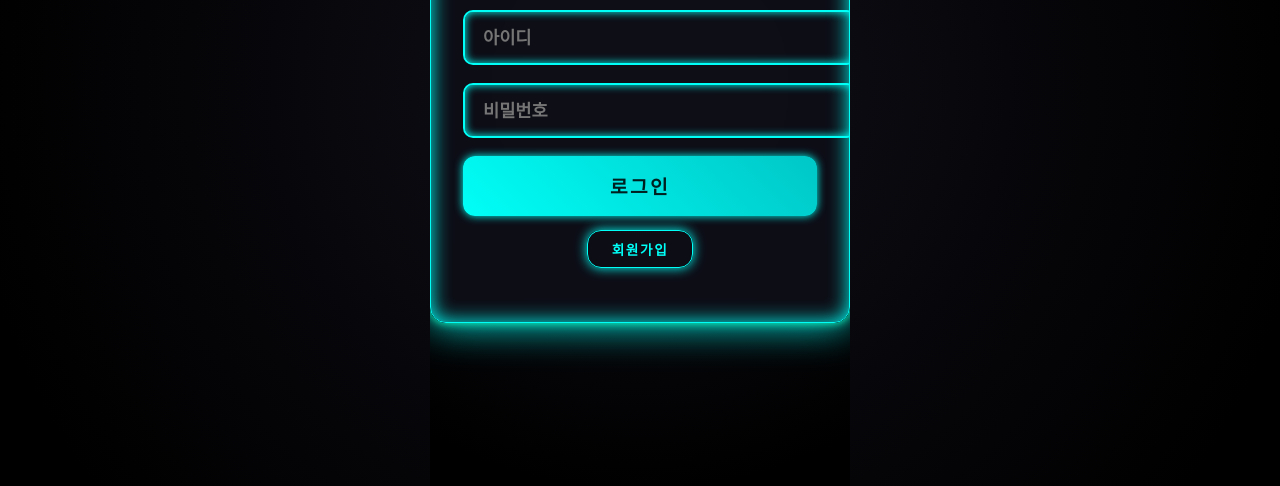
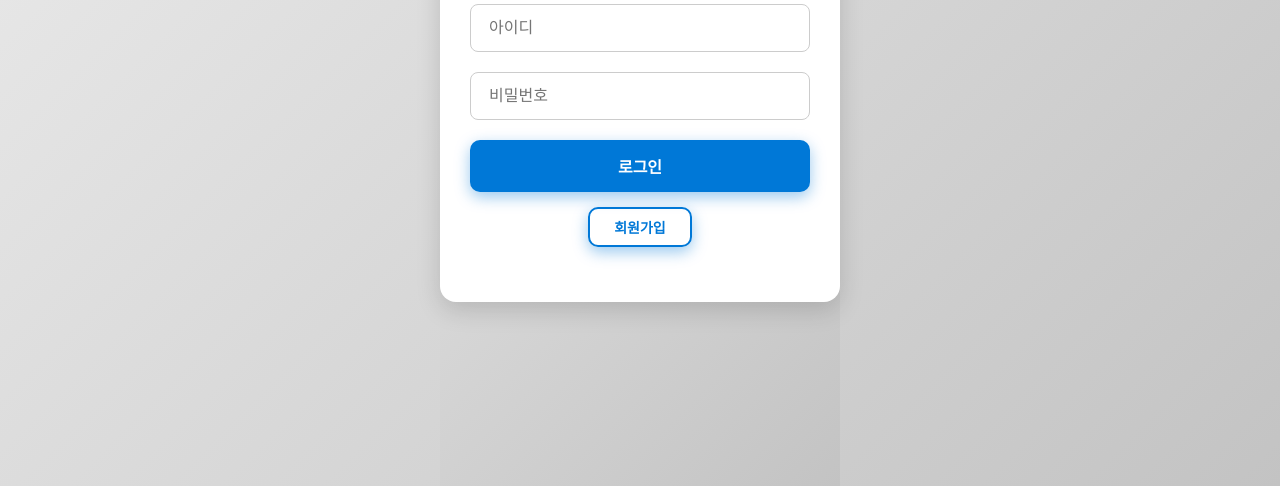
Before and after one commit to shkim1010/lasto, a plain HTML site: page index.html in a window 1280 px wide. Shown: the part 314-800 px from the top of the page. Drawn offline with Linux system fonts and the light colour scheme.

Commit message:
Update index.html

```diff
--- a/index.html
+++ b/index.html
@@ -3,144 +3,111 @@
 <head>
   <meta charset="UTF-8" />
   <title>학교 시간표 웹 - 로그인 / 회원가입</title>
-  <!-- 구글 폰트: 'Orbitron' + 'JetBrains Mono' - 사이버펑크 느낌 -->
-  <link href="https://fonts.googleapis.com/css2?family=JetBrains+Mono&family=Orbitron:wght@500&display=swap" rel="stylesheet" />
+  <link href="https://fonts.googleapis.com/css2?family=Poppins:wght@400;600&display=swap" rel="stylesheet" />
   <style>
     html, body {
       margin: 0; padding: 0; height: 100%;
-      background: radial-gradient(circle at center, #0f0f18 0%, #000000 90%);
-      color: #0fffc1;
-      font-family: 'JetBrains Mono', monospace;
+      background: linear-gradient(135deg, #ececec, #c3c3c3);
+      font-family: 'Poppins', sans-serif;
+      color: #333;
       display: flex; justify-content: center; align-items: center;
-      overflow: hidden;
       user-select: none;
     }
-
     .container {
-      background: rgba(15, 15, 24, 0.9);
+      background-color: #fff;
       border-radius: 16px;
-      box-shadow:
-        0 0 10px #0fffc1,
-        0 0 40px #00fff7,
-        inset 0 0 20px #00fff7;
-      width: 420px;
-      max-width: 90vw;
-      padding: 40px 32px;
+      box-shadow: 0 8px 25px rgba(0,0,0,0.15);
+      width: 400px;
+      max-width: 95vw;
+      padding: 40px 30px;
       box-sizing: border-box;
-      backdrop-filter: blur(12px);
-      border: 1px solid #00fff7;
-      text-align: center;
+      display: flex; flex-direction: column; align-items: center;
     }
-
     h1 {
-      font-family: 'Orbitron', sans-serif;
-      font-weight: 500;
-      font-size: 2.8rem;
-      margin-bottom: 24px;
-      text-shadow: 0 0 6px #00fff7;
-      letter-spacing: 0.12em;
-      color: #00fff7;
+      font-weight: 600;
+      margin-bottom: 32px;
+      font-size: 28px;
+      color: #222;
+      letter-spacing: 0.05em;
     }
-
     input[type="text"], input[type="password"] {
       width: 100%;
       padding: 14px 18px;
-      margin-bottom: 18px;
-      font-size: 1.1rem;
-      font-weight: 600;
-      color: #0fffc1;
-      background: transparent;
-      border: 2px solid #00fff7;
-      border-radius: 10px;
-      outline: none;
-      transition: border-color 0.4s ease;
-      font-family: 'JetBrains Mono', monospace;
-      box-shadow: 0 0 8px #00fff7 inset;
+      margin-bottom: 20px;
+      font-size: 16px;
+      font-weight: 400;
+      border: 1.5px solid #ccc;
+      border-radius: 8px;
+      transition: border-color 0.3s ease;
+      box-sizing: border-box;
     }
     input[type="text"]:focus, input[type="password"]:focus {
-      border-color: #0fffc1;
-      box-shadow:
-        0 0 10px #0fffc1,
-        0 0 18px #00fff7 inset;
-      background: rgba(0, 255, 247, 0.1);
+      border-color: #0078d7;
+      outline: none;
+      box-shadow: 0 0 8px rgba(0, 120, 215, 0.3);
+      background: #fff;
     }
-
     button {
       width: 100%;
-      padding: 16px 0;
-      background: linear-gradient(45deg, #00fff7, #00c7c7);
+      padding: 14px 0;
+      background: #0078d7;
+      color: white;
+      font-weight: 600;
+      font-size: 16px;
       border: none;
-      border-radius: 12px;
-      font-size: 1.2rem;
-      font-weight: 700;
-      color: #001f1f;
+      border-radius: 10px;
       cursor: pointer;
-      text-transform: uppercase;
-      letter-spacing: 0.12em;
-      transition: background 0.4s ease, box-shadow 0.4s ease;
-      box-shadow: 0 0 8px #00fff7;
-      font-family: 'JetBrains Mono', monospace;
-      margin-bottom: 14px;
+      box-shadow: 0 5px 15px rgba(0, 120, 215, 0.4);
+      transition: background 0.3s ease;
+      margin-bottom: 15px;
       user-select: none;
     }
     button:hover {
-      background: linear-gradient(45deg, #00c7c7, #00fff7);
-      box-shadow:
-        0 0 20px #0fffc1,
-        0 0 35px #00fff7;
+      background: #005a9e;
     }
-
     #showSignupBtn {
-      background: transparent;
-      border: 1.8px solid #00fff7;
-      color: #00fff7;
       width: auto;
       padding: 8px 24px;
+      background: transparent;
+      border: 2px solid #0078d7;
+      color: #0078d7;
+      border-radius: 10px;
       font-weight: 600;
-      font-size: 0.85rem;
-      border-radius: 14px;
-      box-shadow: 0 0 12px #00fff7;
-      margin-top: 0;
+      font-size: 14px;
+      cursor: pointer;
+      transition: background 0.3s ease, color 0.3s ease;
       user-select: none;
-      transition: background 0.3s ease, color 0.3s ease;
-      font-family: 'JetBrains Mono', monospace;
     }
     #showSignupBtn:hover {
-      background: #00fff7;
-      color: #001f1f;
-      box-shadow: 0 0 30px #0fffc1;
+      background: #0078d7;
+      color: white;
     }
-
     #signupForm {
       display: none;
-      margin-top: 28px;
-      text-align: left;
-      font-size: 0.95rem;
+      width: 100%;
+      margin-top: 20px;
+      flex-direction: column;
+      align-items: center;
     }
-
-    #signupForm h1 {
-      font-size: 1.8rem;
-      margin-bottom: 18px;
-      color: #0fffc1;
-      text-shadow: 0 0 8px #00fff7;
+    #signupForm input {
+      margin-bottom: 16px;
     }
   </style>
 </head>
 <body>
   <div class="container">
     <h1>로그인</h1>
-
-    <input id="loginId" type="text" placeholder="아이디" autocomplete="username" />
-    <input id="loginPw" type="password" placeholder="비밀번호" autocomplete="current-password" />
+    <input id="loginId" type="text" placeholder="아이디" autocomplete="off" />
+    <input id="loginPw" type="password" placeholder="비밀번호" autocomplete="off" />
     <button onclick="login()">로그인</button>
 
     <button id="showSignupBtn" onclick="toggleSignup()">회원가입</button>
 
     <div id="signupForm">
       <h1>회원가입</h1>
-      <input id="signupId" type="text" placeholder="아이디" autocomplete="username" />
-      <input id="signupPw" type="password" placeholder="비밀번호" autocomplete="new-password" />
-      <input id="signupClass" type="text" placeholder="학년-반 (예: 1-3)" />
+      <input id="signupId" type="text" placeholder="아이디" autocomplete="off" />
+      <input id="signupPw" type="password" placeholder="비밀번호" autocomplete="off" />
+      <input id="signupClass" type="text" placeholder="학년-반 (예: 1-3)" autocomplete="off" />
       <button onclick="signup()">회원가입 완료</button>
     </div>
   </div>
@@ -148,11 +115,7 @@
   <script>
     function toggleSignup() {
       const form = document.getElementById('signupForm');
-      if (form.style.display === 'none' || form.style.display === '') {
-        form.style.display = 'block';
-      } else {
-        form.style.display = 'none';
-      }
+      form.style.display = (form.style.display === 'block') ? 'none' : 'block';
     }
 
     function signup() {
```
